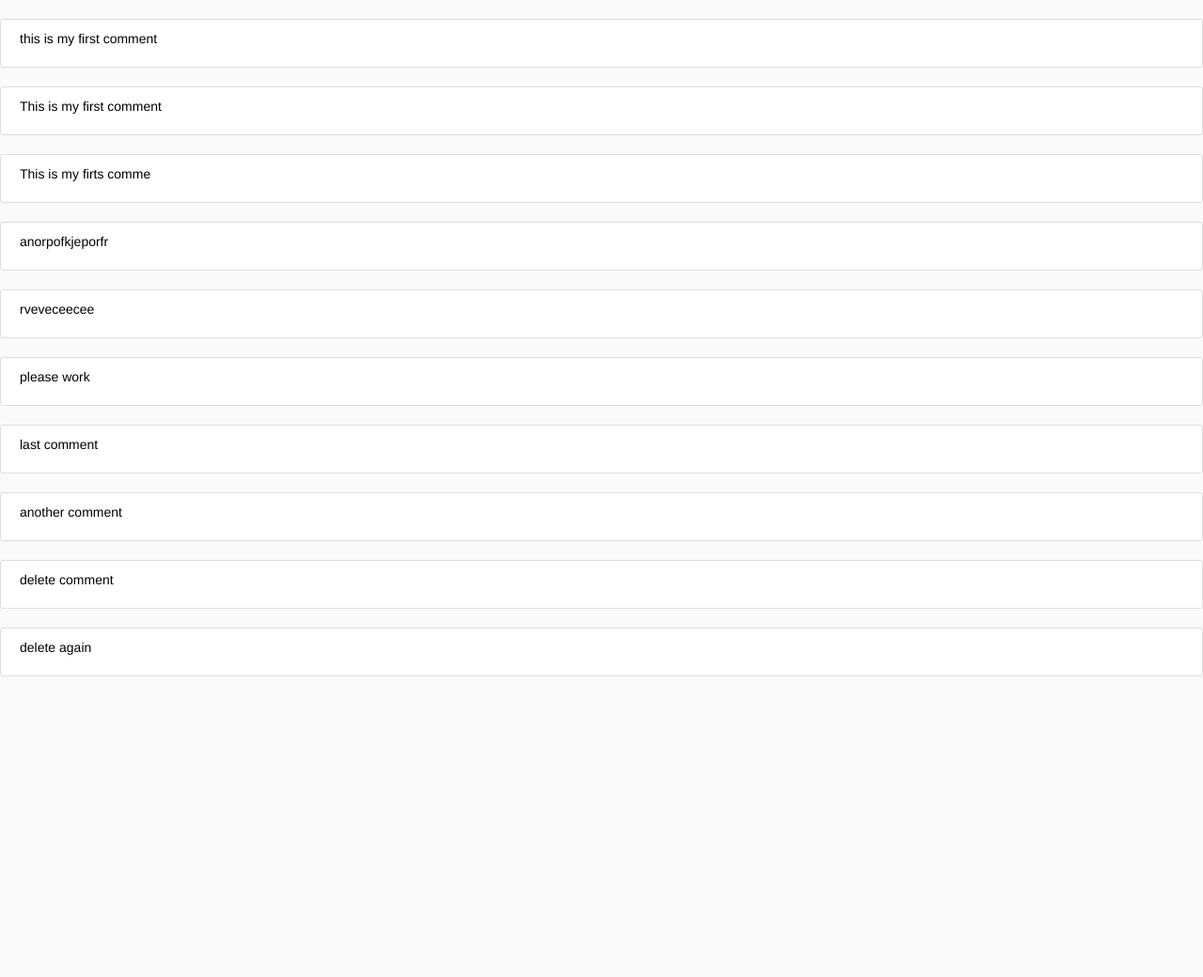
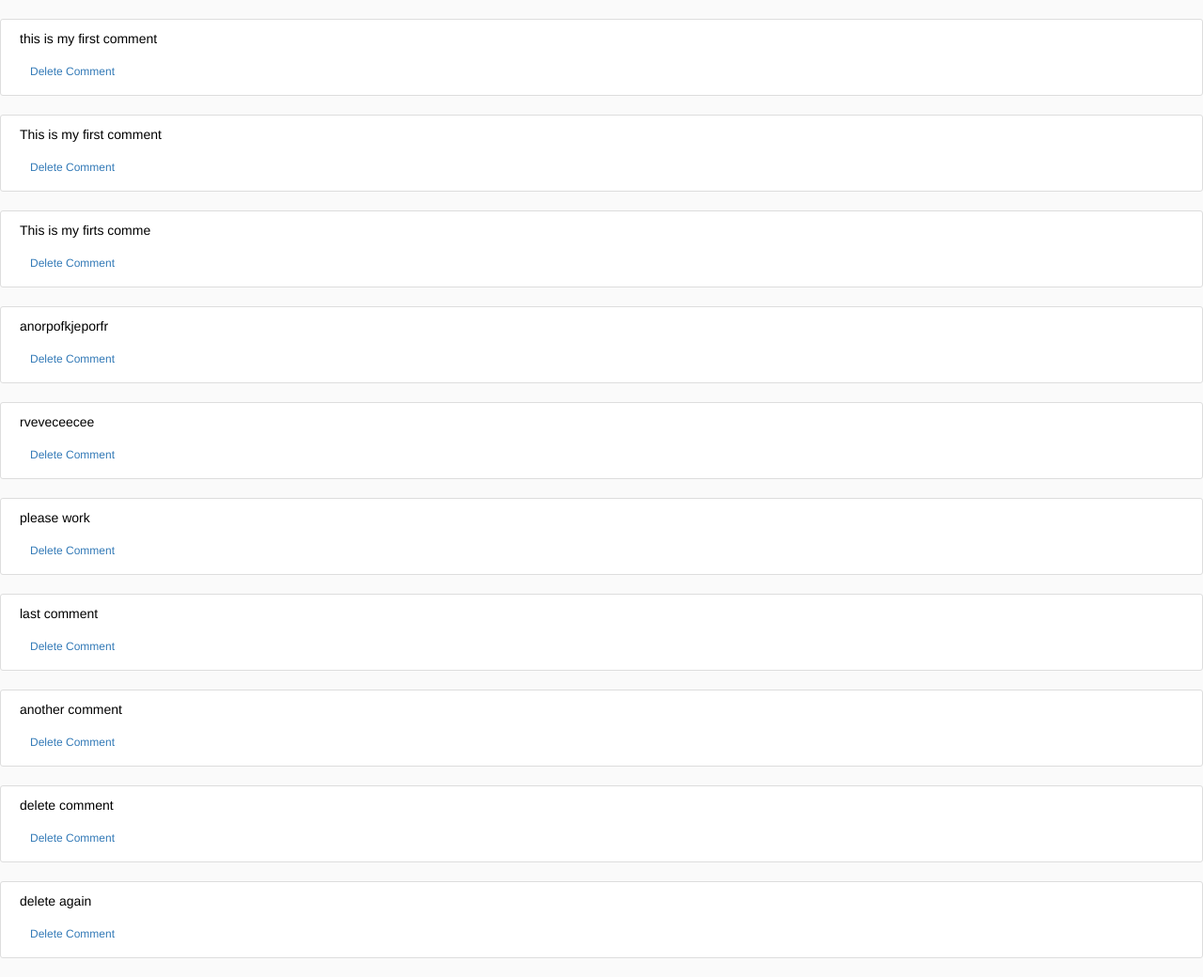
Before and after one commit to vsidera/MyBlog, a Flask app: page /comments in a window 1280 px wide. Shown: the part 102-1142 px from the top of the page at 94% size. Before the commit the page ends 822 px from the top, so only its background shows below. Run offline with Flask 2, Linux system fonts and the light colour scheme; data comes from the database, SQL or seed files in the repository; both versions use the stored data as it was after the commit; some libraries are stand-ins or nearby versions.

Commit message:
implement delete comment

```diff
--- a/app/routes.py
+++ b/app/routes.py
@@ -155,3 +155,9 @@ def new_comment():
         return redirect(url_for('comments'))
     return render_template('create_comments.html', title='New Comment',
                            form=form, legend='New Comment')
+
+
+@app.route("/del_comment")
+def del_comment():
+    flash('Your post has been deleted!', 'success')
+    return redirect(url_for('home'))
--- a/app/templates/comments.html
+++ b/app/templates/comments.html
@@ -5,6 +5,7 @@
 
     <div class="media-body">
         <p class="article-content">{{ comments.comment }}</p>
+        <a class="btn btn-secondary btn-sm mt-1 mb-1" href="{{ url_for('del_comment') }}">Delete Comment</a>
     </article>
 {% endfor %}
 {% endblock content %}
```
Also changed, not shown: app/site.db.
